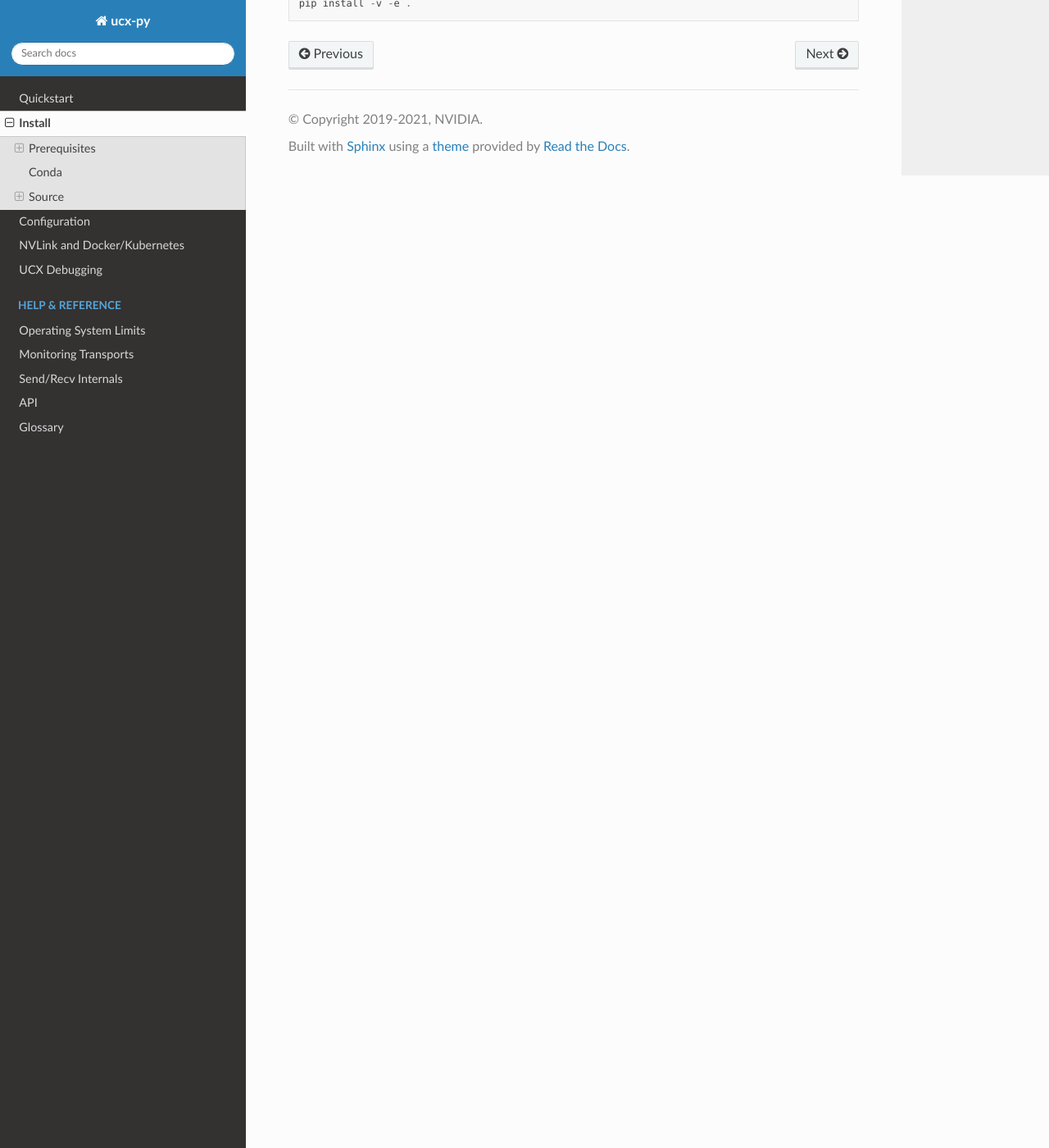
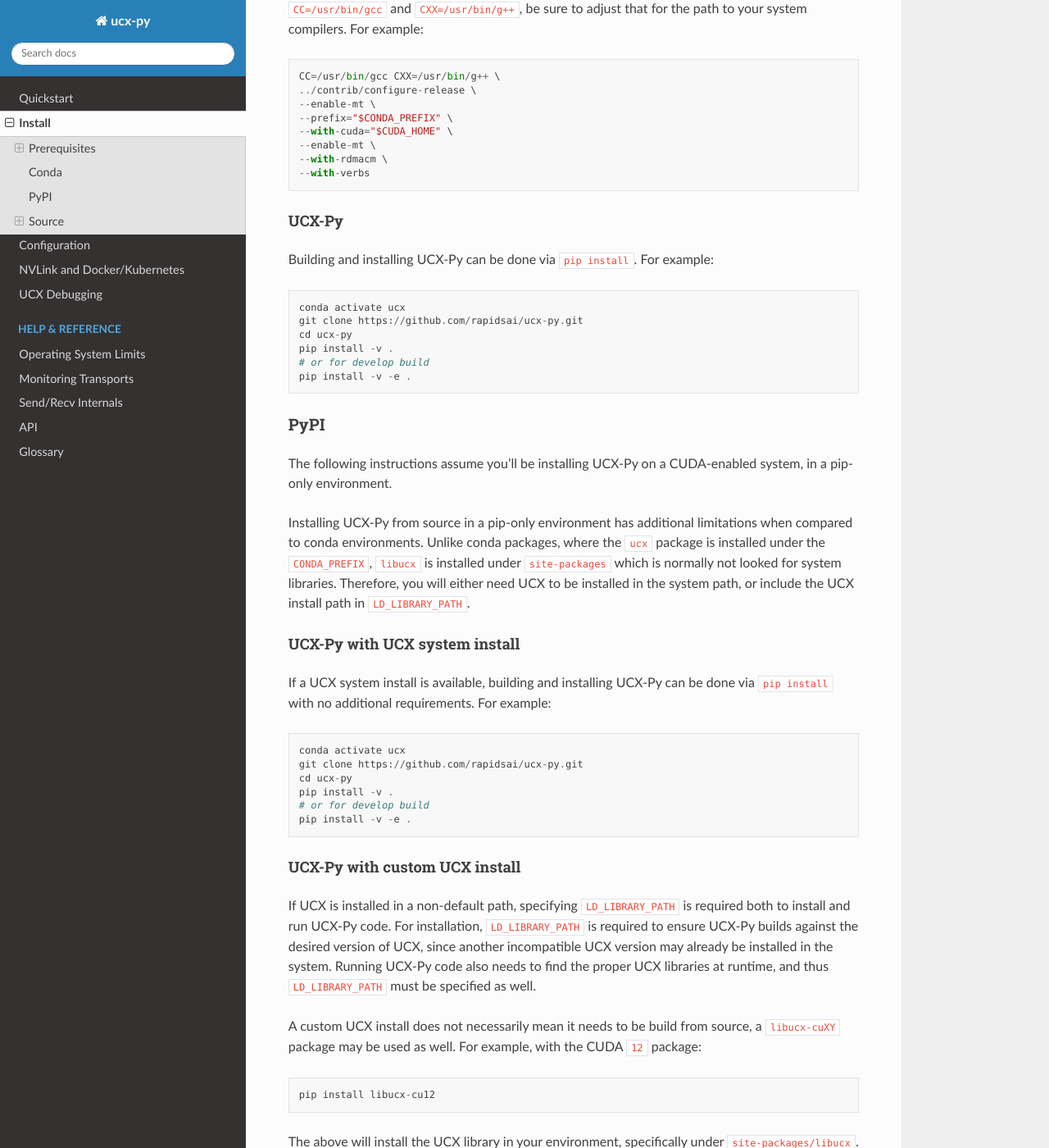
Before and after one commit to rapidsai/ucx-py, a Sphinx documentation site: the page built from docs/source/install.rst, in a window 1280 px wide and 1400 px high, scrolled down 3478 px. Shown: the whole window at 82% size. Built offline with Sphinx 7.4.7 and the Read the Docs theme 2.0.0, drawn with Linux system fonts in a browser that asks for light colours; the version number could not be read and is left out; some of the changed text lies outside the part shown.

Commit message:
Document PyPI installation

```diff
--- a/docs/source/install.rst
+++ b/docs/source/install.rst
@@ -46,15 +46,40 @@
     conda create -n ucx -c conda-forge -c rapidsai \
       cudatoolkit=<CUDA version> ucx-py
 
+PyPI
+----
+
+PyPI installation is possible and currently supports two variants: CUDA
+version ``11`` and ``12``. Both packages are compatible with CPU-only
+workloads and either one can be chosen if the application doesn't use
+CUDA, but currently there are no pre-built CPU-only packages available,
+so either one of CUDA packages must be installed instead. The CUDA
+version is differentiated by the suffix ``-cuXY``, where ``XY`` must be
+replaced with the desired CUDA version. Installing CUDA ``12`` package
+can be done with the following command:
+
+::
+
+    pip install ucx-py-cu12
+
+
+UCX-Py has no direct dependency on CUDA, but the package specifies the
+``-cuXY`` prefix so that the correct ``libucx-cuXY`` package is selected.
+This is also the reason why there are no CPU-only UCX-Py packages
+available at the moment, CPU-only builds of the UCX library are not
+currently available in PyPI.
 
 Source
 ------
 
-The following instructions assume you'll be using UCX-Py on a CUDA enabled system and is in a `Conda environment <https://docs.conda.io/projects/conda/en/latest/>`_.
+Conda
+~~~~~
+
+The following instructions assume you'll be using UCX-Py on a CUDA-enabled system and is in a `Conda environment <https://docs.conda.io/projects/conda/en/latest/>`_.
 
 
 Build Dependencies
-~~~~~~~~~~~~~~~~~~
+^^^^^^^^^^^^^^^^^^
 
 ::
 
@@ -67,7 +92,7 @@
     only Python 3.9, 3.10, and 3.11.
 
 Test Dependencies
-~~~~~~~~~~~~~~~~~
+^^^^^^^^^^^^^^^^^
 
 ::
 
@@ -78,7 +103,7 @@
 
 
 UCX >= 1.11.1
-~~~~~~~~~~~~~
+^^^^^^^^^^^^^
 
 Instructions for building UCX >= 1.11.1 (minimum version supported by UCX-Py), make sure to change ``git checkout v1.11.1`` to a newer version if desired:
 
@@ -99,7 +124,7 @@
 
 
 UCX + rdma-core
-~~~~~~~~~~~~~~~
+^^^^^^^^^^^^^^^
 
 It is possible to enable InfiniBand support via the conda-forge rdma-core package. To do so, first activate the environment created previously and install conda-forge compilers and rdma-core:
 
@@ -127,7 +152,7 @@
 
 
 UCX + MOFED
-~~~~~~~~~~~
+^^^^^^^^^^^
 
 It is still possible to build UCX and use the MOFED system install. Unlike the case above, we must not install conda-forge compilers, this
 is because conda-forge compilers can't look for libraries in the system directories (e.g., ``/usr``). Additionally, the rdma-core conda-forge package
@@ -161,9 +186,9 @@
 
 
 UCX-Py
-~~~~~~
+^^^^^^
 
-Building and installing UCX-Py can be done via `pip install`. For example:
+Building and installing UCX-Py can be done via ``pip install``. For example:
 
 ::
 
@@ -173,3 +198,63 @@
     pip install -v .
     # or for develop build
     pip install -v -e .
+
+
+PyPI
+~~~~
+
+The following instructions assume you'll be installing UCX-Py on a CUDA-enabled system, in a pip-only environment.
+
+Installing UCX-Py from source in a pip-only environment has additional limitations when compared to conda environments. Unlike conda packages, where the ``ucx`` package is installed under the ``CONDA_PREFIX``, ``libucx`` is installed under ``site-packages`` which is normally not looked for system libraries. Therefore, you will either need UCX to be installed in the system path, or include the UCX install path in ``LD_LIBRARY_PATH``.
+
+
+UCX-Py with UCX system install
+^^^^^^^^^^^^^^^^^^^^^^^^^^^^^^
+
+If a UCX system install is available, building and installing UCX-Py can be done via ``pip install`` with no additional requirements. For example:
+
+::
+
+    conda activate ucx
+    git clone https://github.com/rapidsai/ucx-py.git
+    cd ucx-py
+    pip install -v .
+    # or for develop build
+    pip install -v -e .
+
+
+UCX-Py with custom UCX install
+^^^^^^^^^^^^^^^^^^^^^^^^^^^^^^
+
+If UCX is installed in a non-default path, specifying ``LD_LIBRARY_PATH`` is required both to install and run UCX-Py code. For installation, ``LD_LIBRARY_PATH`` is required to ensure UCX-Py builds against the desired version of UCX, since another incompatible UCX version may already be installed in the system. Running UCX-Py code also needs to find the proper UCX libraries at runtime, and thus ``LD_LIBRARY_PATH`` must be specified as well.
+
+A custom UCX install does not necessarily mean it needs to be build from source, a ``libucx-cuXY`` package may be used as well. For example, with the CUDA ``12`` package:
+
+::
+
+    pip install libucx-cu12
+
+The above will install the UCX library in your environment, specifically under ``site-packages/libucx``. To find the path to ``site-packages`` you may execute:
+
+::
+
+    python -c "import site; print(site.getsitepackages()[0])"
+
+The command above will print the path to ``site-packages``, such as ``/opt/python/site-packages``. The path to the UCX shared library installation is then ``/opt/python/site-packages/libucx/lib``, which is the value that will be specified for ``LD_LIBRARY_PATH``. If you build UCX from source and installed it in a different location, make sure you adjust the value of ``LD_LIBRARY_PATH`` accordingly, or if you built UCX from source and installed it in a path that the system will lookup for libraries by default, specifying ``LD_LIBRARY_PATH`` is unnecessary.
+
+Now installing UCX-Py can be done via ``pip install``:
+
+::
+
+    conda activate ucx
+    git clone https://github.com/rapidsai/ucx-py.git
+    cd ucx-py
+    LD_LIBRARY_PATH=/opt/python/site-packages/libucx/lib pip install -v .
+    # or for develop build
+    LD_LIBRARY_PATH=/opt/python/site-packages/libucx/lib pip install -v -e .
+
+Now, to run UCX-Py-enabled code specifying ``LD_LIBRARY_PATH`` will also be required. For example:
+
+::
+
+    LD_LIBRARY_PATH=/opt/python/site-packages/libucx/lib python -c "import ucp; print(ucp.get_ucx_version())"
```
Also changed, not shown: 1 other file.
